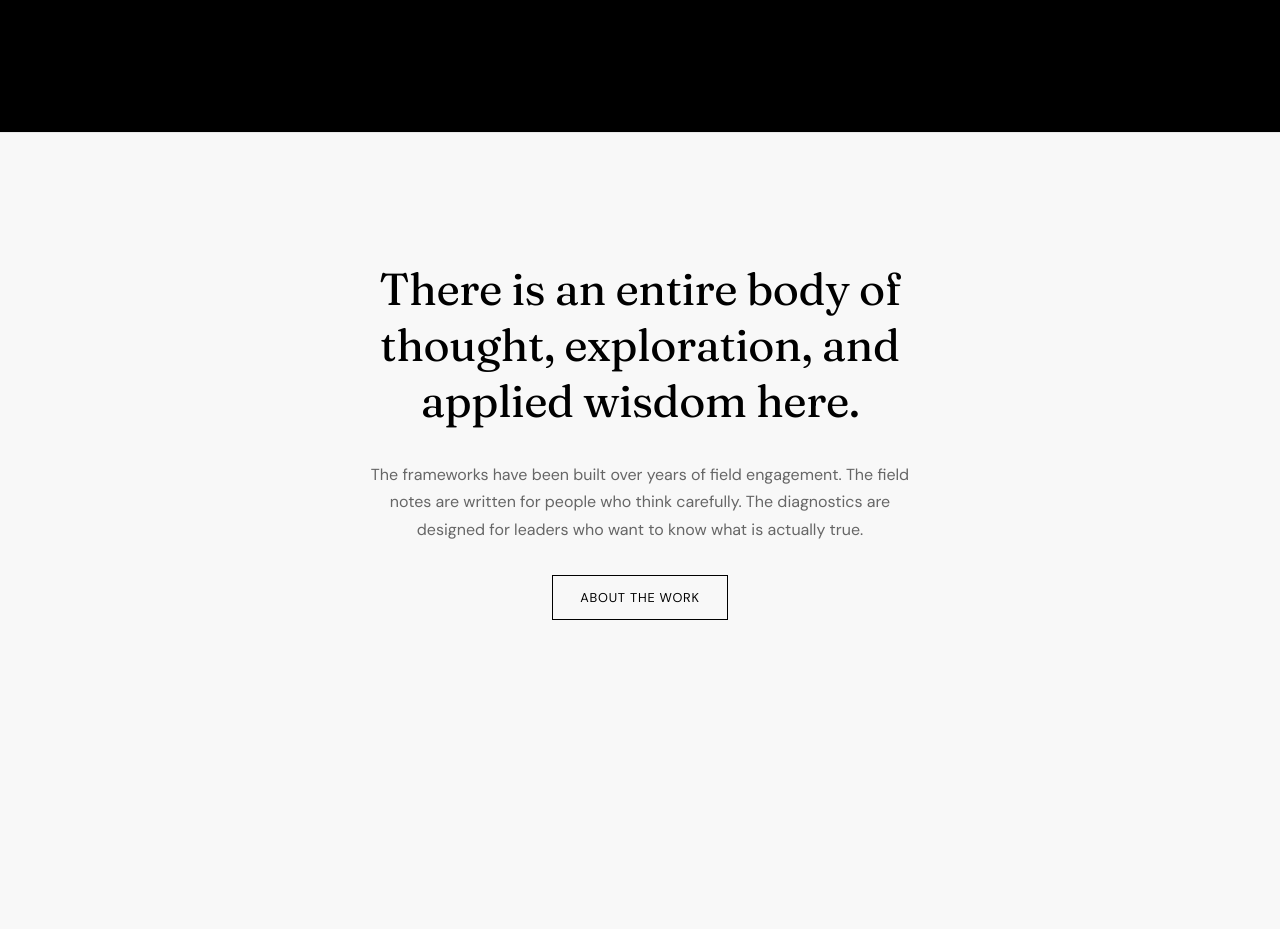
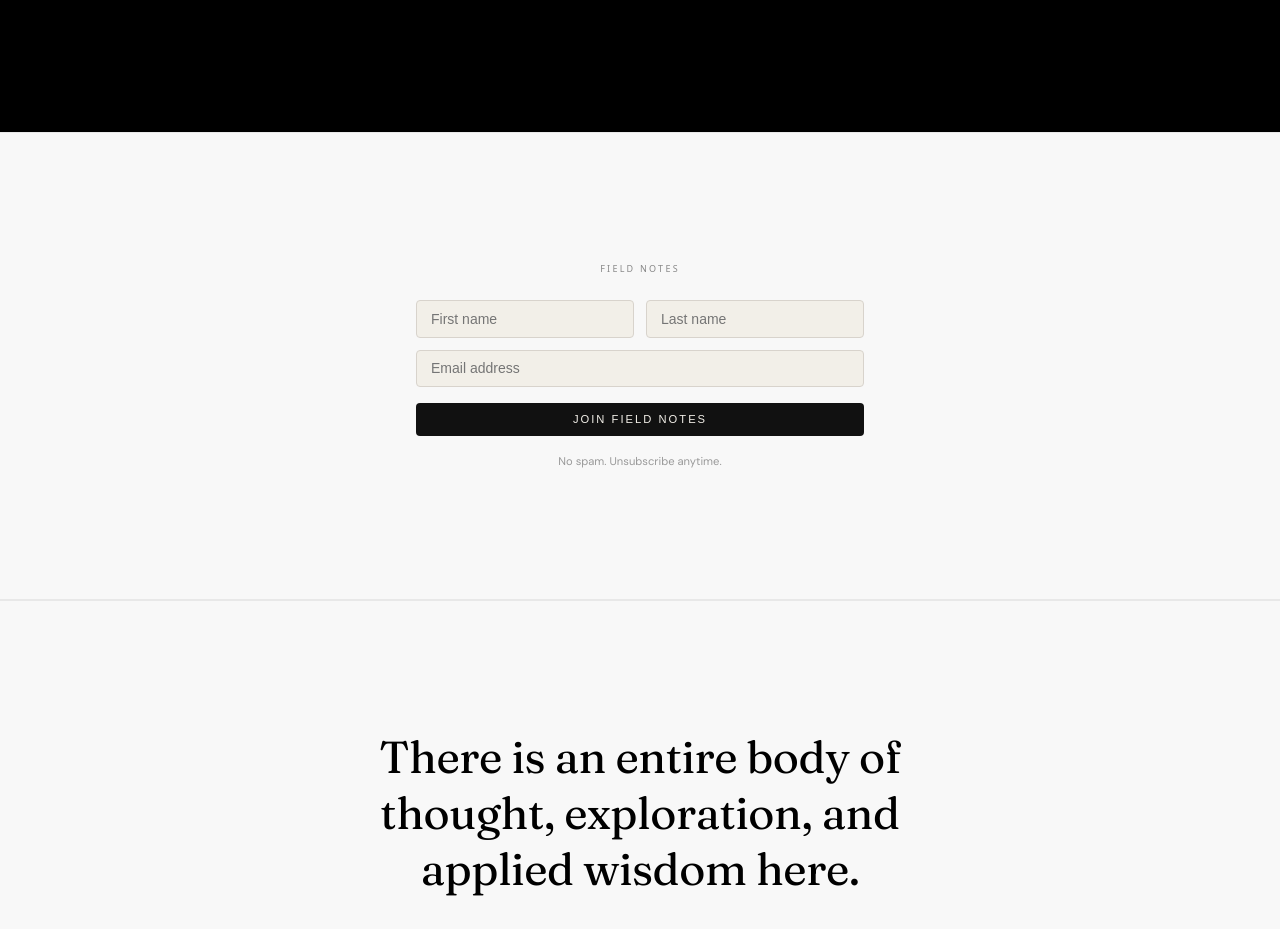
Before and after one commit to jeremiahrgardner/gardner-expedition-co, a Next.js app: page / in a window 1280 px wide. Shown: the part 6841-7770 px from the top of the page. Built offline with nearby package versions, Linux system fonts and the light colour scheme.

Commit message:
Add KitNewsletterForm component and Field Notes signup to homepage

```diff
--- a/src/app/page.tsx
+++ b/src/app/page.tsx
@@ -1,6 +1,7 @@
 import Link from 'next/link'
 import SiteNav from '@/components/SiteNav'
 import SiteFooter from '@/components/SiteFooter'
+import KitNewsletterForm from '@/components/KitNewsletterForm'
 
 const frameworks = [
   {
@@ -291,6 +292,13 @@ export default function HomePage() {
           </div>
         </section>
 
+        {/* ─── FIELD NOTES NEWSLETTER ─── */}
+        <section className="section" style={{ background: 'var(--paper)', borderTop: '1px solid var(--soft-gray)', borderBottom: '1px solid var(--soft-gray)' }}>
+          <div className="container" style={{ maxWidth: '640px' }}>
+            <KitNewsletterForm source="gec" heading="Stay in the field." subtext="Essays, frameworks, and observations — written when something is worth saying." />
+          </div>
+        </section>
+
         {/* ─── CLOSING ─── */}
         <section className="section" style={{ borderTop: '1px solid var(--soft-gray)', textAlign: 'center' }}>
           <div className="container" style={{ maxWidth: '640px' }}>
--- /dev/null
+++ b/src/components/KitNewsletterForm.module.css
@@ -0,0 +1,119 @@
+.container {
+  max-width: 28rem;
+  margin: 0 auto;
+  text-align: center;
+}
+
+.label {
+  font-family: ui-sans-serif, system-ui, -apple-system, sans-serif;
+  font-size: 9px;
+  letter-spacing: 0.25em;
+  text-transform: uppercase;
+  color: #888;
+  margin-bottom: 1.5rem;
+  display: block;
+}
+
+.form {
+  display: flex;
+  flex-direction: column;
+  gap: 0.75rem;
+}
+
+.row {
+  display: grid;
+  grid-template-columns: 1fr 1fr;
+  gap: 0.75rem;
+}
+
+.field {
+  flex: 1;
+}
+
+.srOnly {
+  position: absolute;
+  width: 1px;
+  height: 1px;
+  padding: 0;
+  margin: -1px;
+  overflow: hidden;
+  clip: rect(0, 0, 0, 0);
+  white-space: nowrap;
+  border-width: 0;
+}
+
+.input {
+  width: 100%;
+  padding: 0.6rem 0.875rem;
+  border: 1px solid #D8D3CC;
+  border-radius: 4px;
+  font-size: 0.875rem;
+  background: #F2EFE8;
+  color: #111;
+  outline: none;
+  transition: border-color 0.15s, box-shadow 0.15s;
+  box-sizing: border-box;
+}
+
+.input:focus {
+  border-color: #B89B5E;
+  box-shadow: 0 0 0 3px rgba(184, 155, 94, 0.15);
+  background: #fff;
+}
+
+.input:disabled {
+  opacity: 0.6;
+  cursor: not-allowed;
+}
+
+.button {
+  width: 100%;
+  padding: 0.65rem 1.25rem;
+  background: #111;
+  color: #F2EFE8;
+  border: none;
+  border-radius: 4px;
+  font-size: 0.7rem;
+  letter-spacing: 0.18em;
+  text-transform: uppercase;
+  cursor: pointer;
+  transition: background 0.15s;
+  margin-top: 0.25rem;
+}
+
+.button:hover:not(:disabled) {
+  background: #2a2a2a;
+}
+
+.button:disabled {
+  opacity: 0.6;
+  cursor: not-allowed;
+}
+
+.finePrint {
+  font-size: 0.7rem;
+  color: #999;
+  margin-top: 0.25rem;
+}
+
+.errorText {
+  font-size: 0.78rem;
+  color: #c0392b;
+  margin-top: -0.25rem;
+}
+
+.success {
+  padding: 1.5rem 0;
+}
+
+.successHeading {
+  font-family: ui-serif, Georgia, serif;
+  font-size: 1.5rem;
+  color: #111;
+  margin-bottom: 0.5rem;
+}
+
+.successText {
+  font-size: 0.875rem;
+  color: #666;
+}
--- /dev/null
+++ b/src/components/KitNewsletterForm.tsx
@@ -0,0 +1,149 @@
+"use client"
+
+import { useState } from 'react'
+import styles from './KitNewsletterForm.module.css'
+
+type FormState = 'idle' | 'loading' | 'success' | 'error'
+
+interface KitNewsletterFormProps {
+  source: string
+  label?: string
+  heading?: string
+  subtext?: string
+  className?: string
+  formId?: string
+}
+
+const FORM_ID = '7437813'
+
+export default function KitNewsletterForm({
+  source,
+  label = 'Field Notes',
+  heading = 'Get Field Notes in Your Inbox',
+  subtext = 'Raw insights on perception, decision-making, and the patterns that shape how leaders see.',
+  className = '',
+  formId = FORM_ID,
+}: KitNewsletterFormProps) {
+  const [formState, setFormState] = useState<FormState>('idle')
+  const [firstName, setFirstName] = useState('')
+  const [lastName, setLastName] = useState('')
+  const [email, setEmail] = useState('')
+  const [errorMessage, setErrorMessage] = useState('')
+
+  async function handleSubmit(e: React.FormEvent<HTMLFormElement>) {
+    e.preventDefault()
+    setFormState('loading')
+    setErrorMessage('')
+
+    try {
+      const res = await fetch(`https://app.kit.com/forms/${formId}/subscriptions`, {
+        method: 'POST',
+        headers: { 'Content-Type': 'application/json' },
+        body: JSON.stringify({
+          email_address: email,
+          first_name: firstName,
+          last_name: lastName,
+          tags: [`source:${source}`],
+        }),
+      })
+
+      if (!res.ok) {
+        const data = await res.json().catch(() => ({}))
+        throw new Error(data.message || `Subscription failed (${res.status})`)
+      }
+
+      setFormState('success')
+      setFirstName('')
+      setLastName('')
+      setEmail('')
+    } catch (err) {
+      setFormState('error')
+      setErrorMessage(
+        err instanceof Error ? err.message : 'Something went wrong. Please try again.'
+      )
+    }
+  }
+
+  return (
+    <div className={`${styles.container} ${className}`}>
+      <div className={styles.label}>{label}</div>
+
+      {formState === 'success' ? (
+        <div className={styles.success}>
+          <p className={styles.successHeading}>You&apos;re in.</p>
+          <p className={styles.successText}>
+            Watch for Field Notes in your inbox. No spam, ever.
+          </p>
+        </div>
+      ) : (
+        <form onSubmit={handleSubmit} noValidate className={styles.form}>
+          <div className={styles.row}>
+            <div className={styles.field}>
+              <label htmlFor={`${source}-fn`} className={styles.srOnly}>
+                First name
+              </label>
+              <input
+                id={`${source}-fn`}
+                type="text"
+                name="first_name"
+                placeholder="First name"
+                value={firstName}
+                onChange={(e) => setFirstName(e.target.value)}
+                required
+                disabled={formState === 'loading'}
+                className={styles.input}
+              />
+            </div>
+            <div className={styles.field}>
+              <label htmlFor={`${source}-ln`} className={styles.srOnly}>
+                Last name
+              </label>
+              <input
+                id={`${source}-ln`}
+                type="text"
+                name="last_name"
+                placeholder="Last name"
+                value={lastName}
+                onChange={(e) => setLastName(e.target.value)}
+                required
+                disabled={formState === 'loading'}
+                className={styles.input}
+              />
+            </div>
+          </div>
+
+          <div className={styles.field}>
+            <label htmlFor={`${source}-email`} className={styles.srOnly}>
+              Email address
+            </label>
+            <input
+              id={`${source}-email`}
+              type="email"
+              name="email_address"
+              placeholder="Email address"
+              value={email}
+              onChange={(e) => setEmail(e.target.value)}
+              required
+              disabled={formState === 'loading'}
+              className={styles.input}
+            />
+          </div>
+
+          {formState === 'error' && errorMessage && (
+            <p className={styles.errorText}>{errorMessage}</p>
+          )}
+
+          <button
+            type="submit"
+            disabled={formState === 'loading'}
+            className={styles.button}
+          >
+            {formState === 'loading' ? 'Subscribing…' : 'Join Field Notes'}
+          </button>
+
+          <p className={styles.finePrint}>No spam. Unsubscribe anytime.</p>
+        </form>
+      )}
+    </div>
+  )
+}
```
